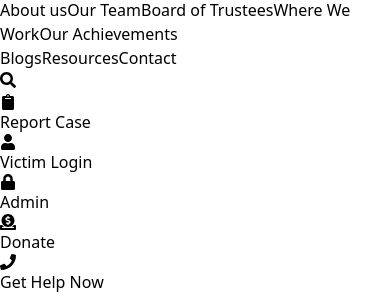
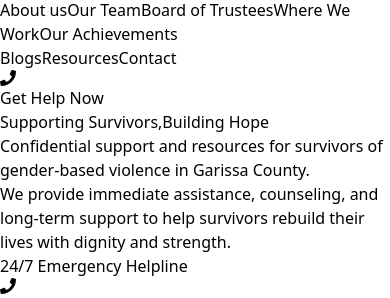
Before and after one commit to Maalim98/gender-based, a React (Vite) app: page / in a window 390 px wide. Shown: the part 136-434 px from the top of the page. Built offline with nearby package versions, Linux system fonts and the light colour scheme; grey boxes are pictures that could not be loaded.

Commit message:
worked on navbar responsiveness

```diff
--- a/src/components/Navbar.jsx
+++ b/src/components/Navbar.jsx
@@ -1,12 +1,11 @@
 import { useState } from 'react';
 import { Link } from 'react-router-dom';
-import { FaBars, FaTimes, FaPhone, FaChevronDown, FaSearch, FaClipboard, FaUser, FaLock, FaDonate } from 'react-icons/fa';
+import { FaBars, FaTimes, FaPhone, FaChevronDown } from 'react-icons/fa';
 
 const Navbar = () => {
   const [isOpen, setIsOpen] = useState(false);
   const [dropdownOpen, setDropdownOpen] = useState(false);
   const [timeoutId, setTimeoutId] = useState(null);
-  const [searchOpen, setSearchOpen] = useState(false);
 
   const handleLinkClick = () => {
     setDropdownOpen(false);
@@ -155,46 +154,6 @@ const Navbar = () => {
               Contact
             </Link>
 
-            {/* Search */}
-            <div className="relative">
-              <button
-                onClick={() => setSearchOpen(!searchOpen)}
-                className="p-2 hover:bg-gray-100 rounded-full"
-              >
-                <FaSearch className="text-gray-600" />
-              </button>
-              {searchOpen && (
-                <div className="absolute right-0 mt-2 w-64 bg-white rounded shadow-lg p-2 z-50">
-                  <input
-                    type="text"
-                    placeholder="Search..."
-                    className="w-full px-3 py-2 border rounded"
-                  />
-                </div>
-              )}
-            </div>
-
-            {/* New Action Links */}
-            <Link to="/report-case" onClick={handleLinkClick} className="text-red-600 hover:text-red-700 transition-colors font-medium">
-              <FaClipboard className="inline mr-1" />
-              Report Case
-            </Link>
-
-            <Link to="/victim-login" onClick={handleLinkClick} className="text-gray-700 hover:text-blue-800 transition-colors font-medium">
-              <FaUser className="inline mr-1" />
-              Victim Login
-            </Link>
-
-            <Link to="/admin" onClick={handleLinkClick} className="text-gray-700 hover:text-blue-800 transition-colors font-medium">
-              <FaLock className="inline mr-1" />
-              Admin
-            </Link>
-
-            <Link to="/donate" onClick={handleLinkClick} className="text-green-600 hover:text-green-700 transition-colors font-medium">
-              <FaDonate className="inline mr-1" />
-              Donate
-            </Link>
-
             {/* Emergency Button */}
             <Link
               to="/emergency"
```
